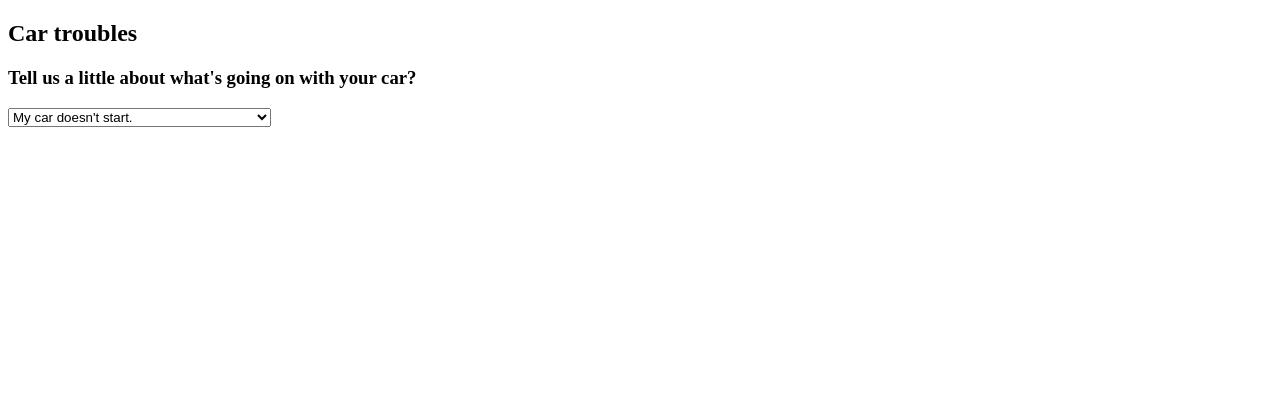
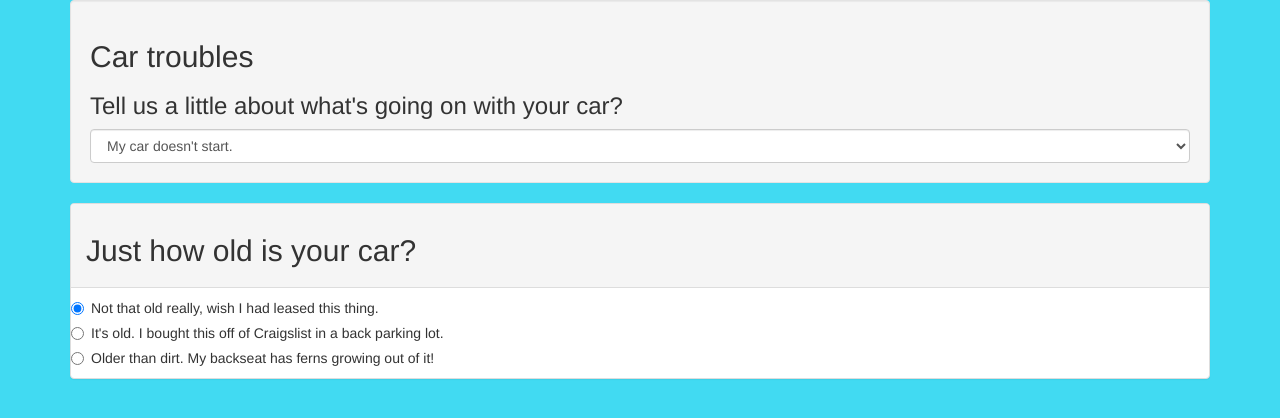
Before and after one commit to Evan-Alexander/survey, a plain HTML site: page index.html in a window 1280 px wide. Drawn offline with Linux system fonts and the light colour scheme.

Commit message:
add radio form. Change values to corelate to old

```diff
--- a/css/styles.css
+++ b/css/styles.css
@@ -0,0 +1,3 @@
+body {
+  background-color: #41daf2;
+}
--- a/index.html
+++ b/index.html
@@ -1,11 +1,16 @@
 <!DOCTYPE html>
 <html>
   <head>
-    <meta charset="utf-8">
+    <link href="css/bootstrap.css" rel="stylesheet" type="text/css">
+    <link href="css/styles.css" rel="stylesheet" type="text/css">
+    <script src="js/jquery-3.1.1.js"></script>
+    <script src="js/scripts.js"></script>
     <title>Survey</title>
   </head>
   <body>
     <div class="container">
+
+      <div class="well">
         <h2>Car troubles</h2>
         <h3>Tell us a little about what's going on with your car?</h3>
         <select class="form-control" id="troubles">
@@ -14,6 +19,34 @@
           <option value="leak">I have a windsheild leak.</option>
           <option value="oil">I need an oil change.</option>
         </select>
+      </div>
+
+      <div class="panel panel-default">
+        <div class="panel-heading">
+          <h2>Just how old is your car?</h2>
+        </div>
+          <div class="radio">
+            <label>
+              <input type="radio" name="how-old" value="not-old" checked>
+              Not that old really, wish I had leased this thing.
+            </label>
+          </div>
+          <div class="radio">
+            <label>
+              <input type="radio" name="how-old" value="vanilla">
+              It's old.  I bought this off of Craigslist in a back parking lot.
+            </label>
+          </div>
+          <div class="radio">
+            <label>
+              <input type="radio" name="how-old" value="ferns">
+              Older than dirt.  My backseat has ferns growing out of it!
+            </label>
+          </div>
+
+        </div>
+
+      </div>
 
     </div>
   </body>
```
Lines whose indentation alone changed are shown as unchanged.
